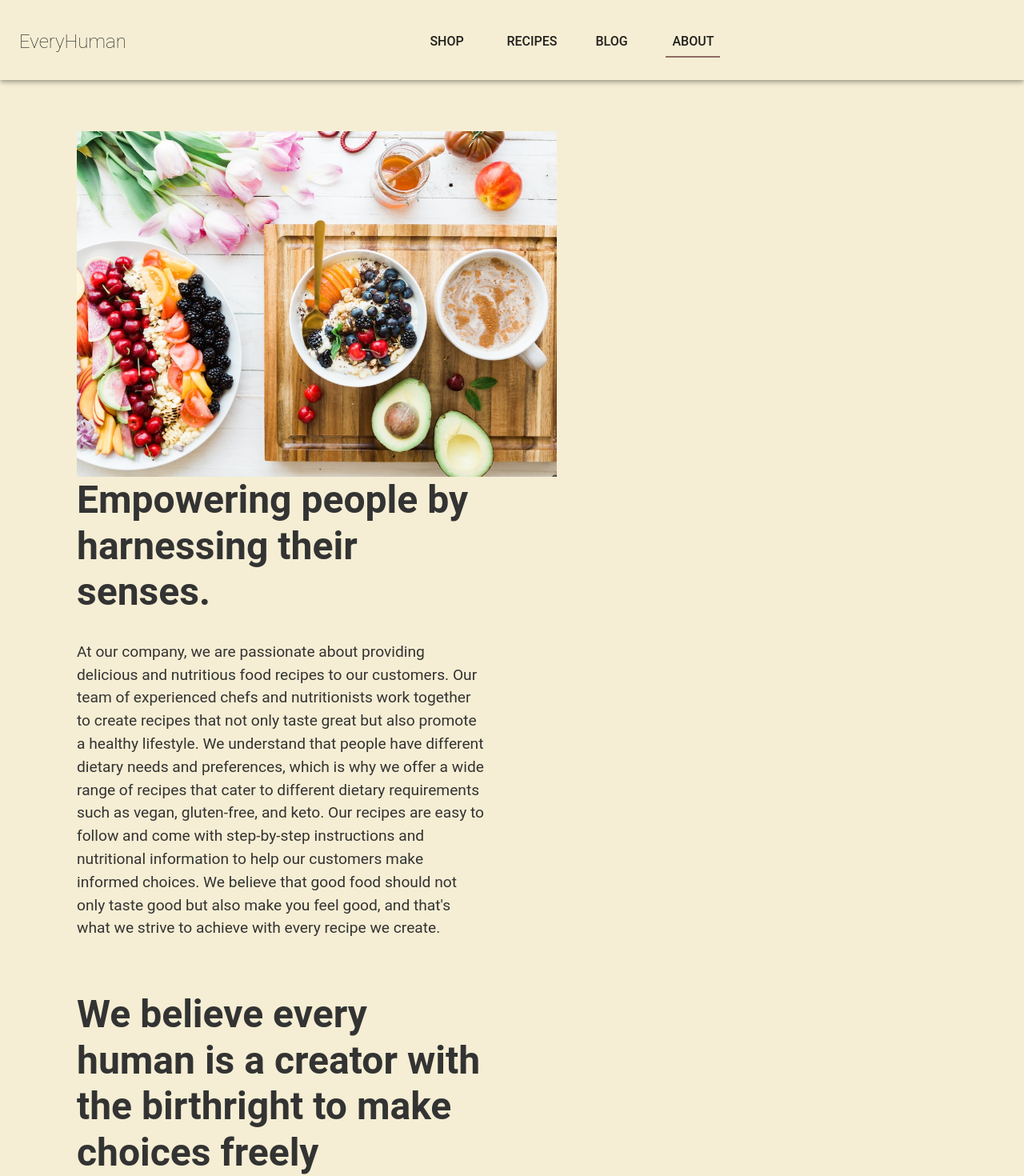
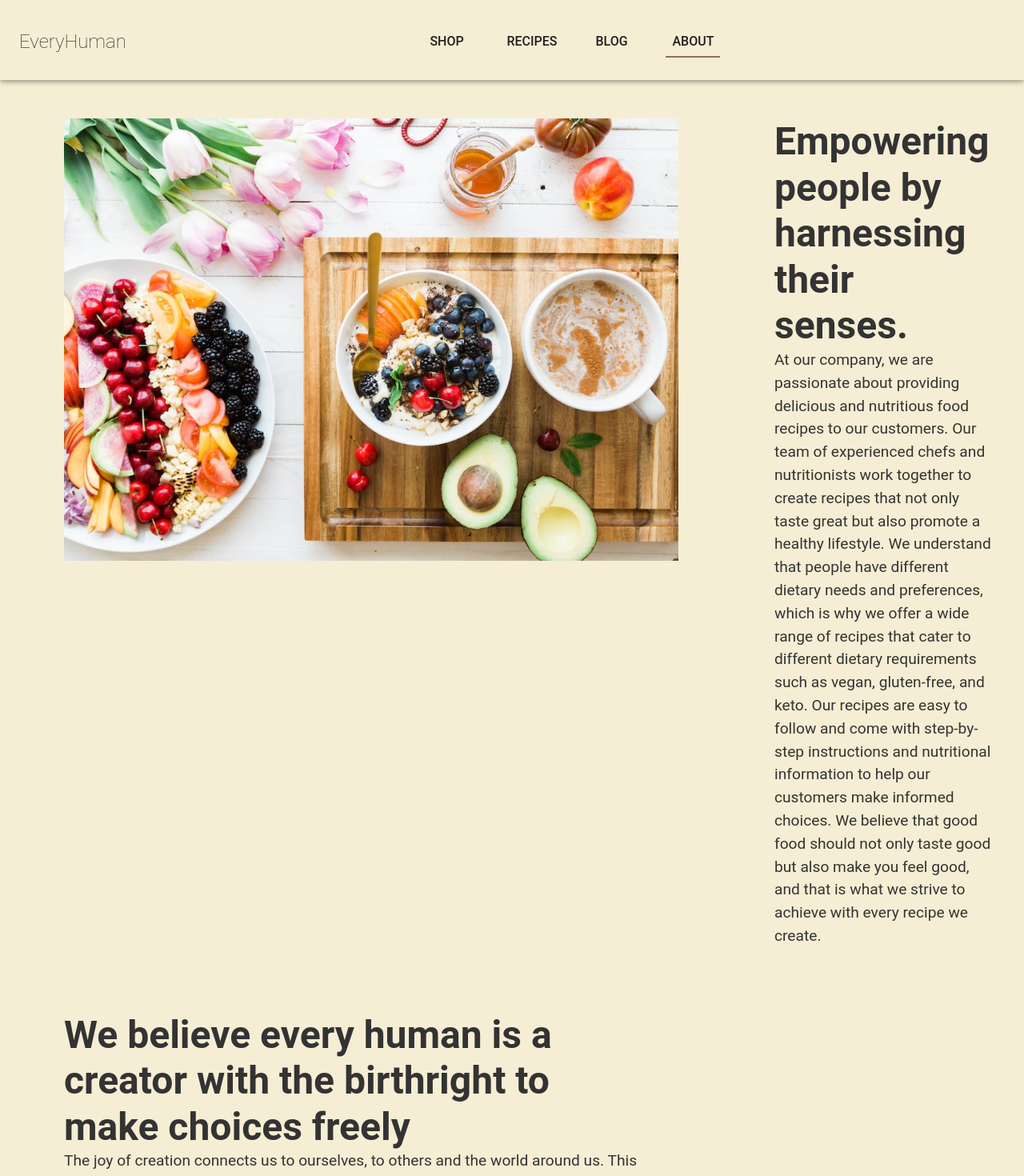
Before and after one commit to alieslam/Scentronix, a Next.js app: page /about in a window 1280 px wide. Shown: the top 1470 px of the page at 80% size. Built offline with nearby package versions, Linux system fonts and the light colour scheme.

Commit message:
Fixed about page styles and added scss as experimental puropses

```diff
--- a/package.json
+++ b/package.json
@@ -19,7 +19,8 @@
     "next-themes": "^0.2.1",
     "react": "18.2.0",
     "react-dom": "18.2.0",
-    "react-icons": "^4.8.0"
+    "react-icons": "^4.8.0",
+    "sass": "^1.61.0"
   },
   "devDependencies": {
     "autoprefixer": "^10.4.14",
--- /dev/null
+++ b/src/app/about/about.scss
@@ -0,0 +1,43 @@
+
+.about-container{
+
+  display: flex;
+
+  .about-image{
+    padding: 20px;
+    padding-top: 10px;
+    width: 50%;
+  }
+  .about-desc{
+    padding: 30px;
+    padding-top: 10px;
+    width: 50%;
+  }
+
+  h1{
+    margin-bottom: 20px;
+  }
+}
+
+.about-sub{
+  width: 100%;
+  padding: 30px;
+
+  h1{
+    margin-bottom: 20px;
+  }
+}
+
+
+@media only screen and (max-width: 768px) {
+
+  .about-container{
+
+    display: block;
+
+    div{
+
+      width: 100% !important;
+    }
+  }
+}
--- a/src/app/about/page.jsx
+++ b/src/app/about/page.jsx
@@ -1,20 +1,22 @@
 import Image from "next/image";
 import React from "react";
 import healthyFoodPicture from "../../../public/healthyFood.png";
+import "./about.scss";
 
 export default function About() {
   return (
-    <div className="max-w-full  my-16 space-y-16 px-24">
-      <div className="flex  justify-between flex-wrap">
-        <div className="flex justify-start items-start">
+    <div>
+      <div className="flex  xl:flex-nowrap flex-wrap">
+        <div className="lg:px-20 pt-10 sm:max-w-full ">
           <Image
-            width={600}
-            height={600}
+            width={1024}
+            height={768}
             alt="This is a food for pic"
             src={healthyFoodPicture}
+            className="lg:max-w-3xl"
           />
         </div>
-        <div className="max-w-lg space-y-8 ">
+        <div className="px:10 pt-10 sm:max-w-full px-10">
           <h1>Empowering people by harnessing their senses.</h1>
           <p>
             At our company, we are passionate about providing delicious and
@@ -27,13 +29,13 @@ export default function About() {
             easy to follow and come with step-by-step instructions and
             nutritional information to help our customers make informed choices.
             We believe that good food should not only taste good but also make
-            you feel good, and that's what we strive to achieve with every
+            you feel good, and that is what we strive to achieve with every
             recipe we create.
           </p>
         </div>
       </div>
-      <div className="flex justify-start">
-        <div className="max-w-lg space-y-8">
+      <div className="md:max-w-4xl xl:px-20 px-10 mt-20">
+        <div>
           <h1>
             We believe every human is a creator with the birthright to make
             choices freely
```
Also changed, not shown: 1 other file (tests, documents, lock files or other folders).
